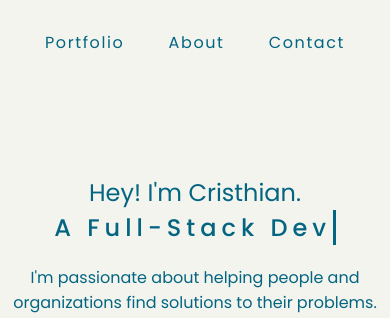
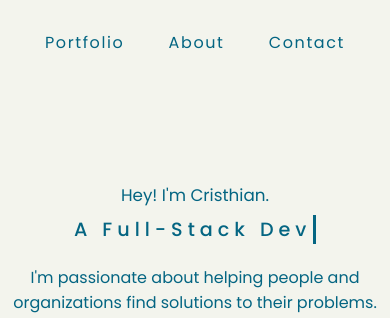
Before and after one commit to cvargas31/cvargas.com, a website: page index.html in a window 390 px wide. Shown: the top 318 px of the page. Drawn offline with Linux system fonts and the light colour scheme.

Commit message:
s9 responsiveness

```diff
--- a/css/main.scss
+++ b/css/main.scss
@@ -514,6 +514,15 @@ h3{
   .btn-container{
     max-width: 55%;
   }
+
+  .position{
+    font-size: 0.8em;
+  }
+
+  .name {
+    font-size: 0.7em;
+  }
+
 }
 @media only screen and (min-width: 800px) {
 
```
Also changed, not shown: css/main.css, 1 other file.
